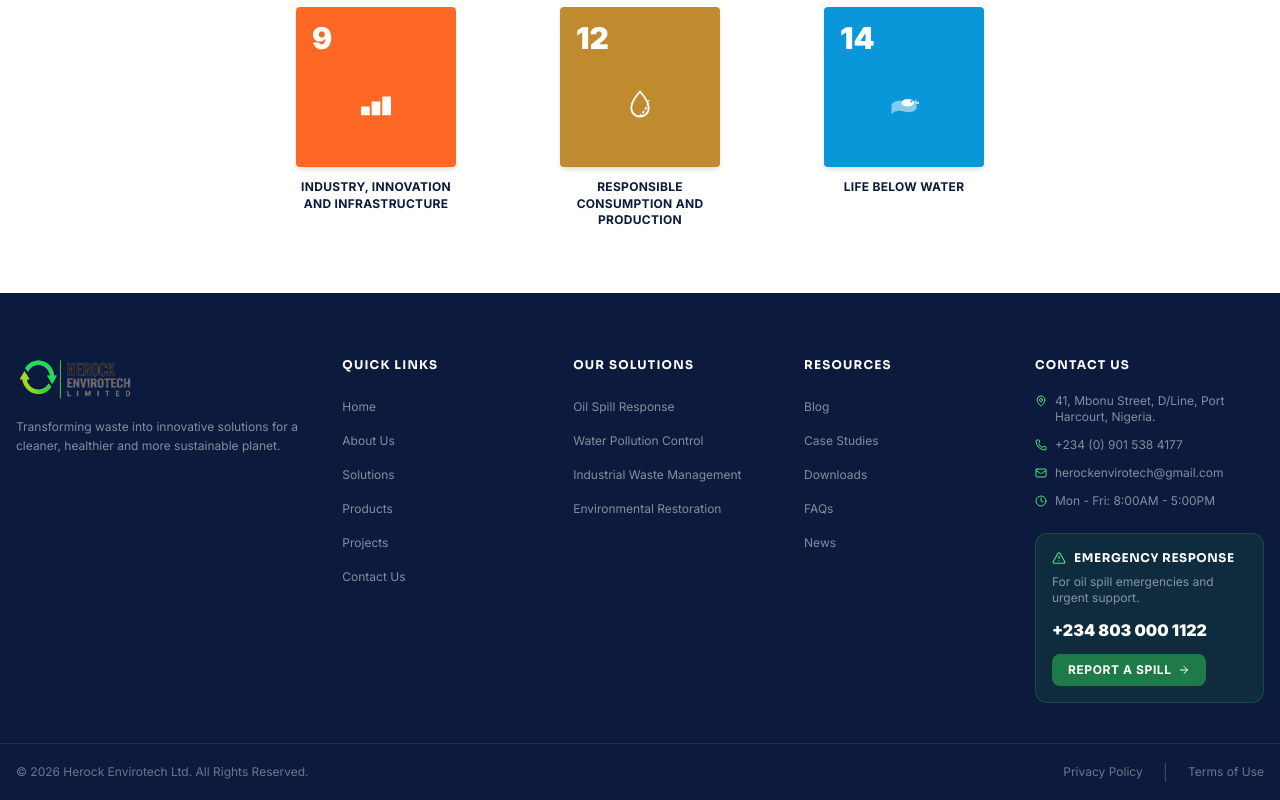
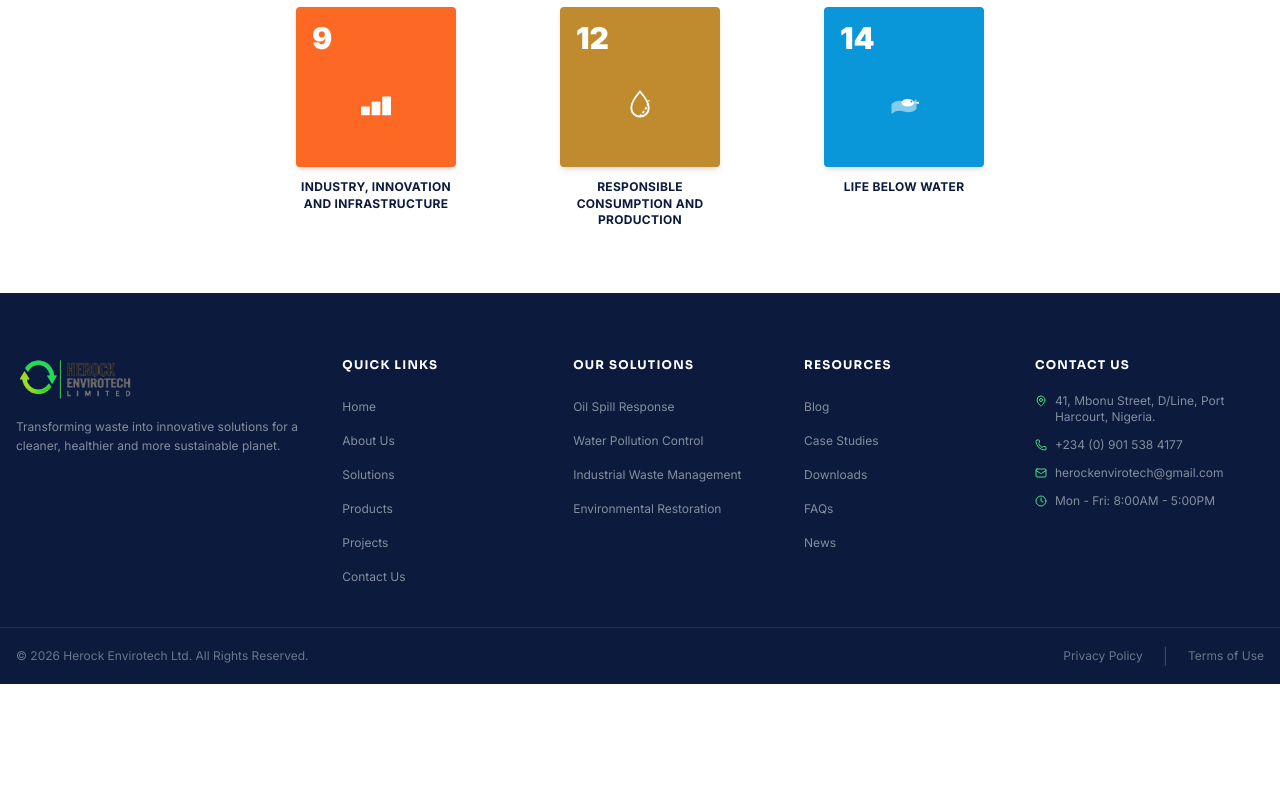
Before and after one commit to w-binatari/herock, a Next.js app: page / in a window 1280 px wide. Shown: the part 2880-3680 px from the top of the page. After the commit the page ends 3564 px from the top, so only its background shows below. Built offline with nearby package versions, Linux system fonts and the light colour scheme.

Commit message:
Remove emergency response block from footer sitewide
Co-authored-by: w-binatari <warioweibinatari@gmail.com>

```diff
--- a/src/components/Footer.tsx
+++ b/src/components/Footer.tsx
@@ -2,7 +2,7 @@
 
 import Link from "next/link";
 import Image from "next/image";
-import { MapPin, Phone, Mail, Clock, Share2, MessageCircle, Video, Instagram, Facebook, AlertTriangle, ArrowRight } from "lucide-react";
+import { MapPin, Phone, Mail, Clock } from "lucide-react";
 
 const footerLinks = {
   quickLinks: [
@@ -27,14 +27,6 @@ const footerLinks = {
     { label: "News", href: "/news" },
   ],
 };
-
-const socialLinks = [
-  { icon: <Share2 size={14} />, href: "#", label: "LinkedIn" },
-  { icon: <MessageCircle size={14} />, href: "#", label: "Twitter / X" },
-  { icon: <Video size={14} />, href: "#", label: "YouTube" },
-  { icon: <Instagram size={14} />, href: "#", label: "Instagram" },
-  { icon: <Facebook size={14} />, href: "#", label: "Facebook" },
-];
 
 export default function Footer() {
   return (
@@ -98,10 +90,10 @@ export default function Footer() {
             </ul>
           </div>
 
-          {/* Column 5 - Contact + Emergency */}
+          {/* Column 5 - Contact */}
           <div className="col-span-2 lg:col-span-1">
             <h4 className="text-white text-xs font-bold uppercase tracking-widest mb-5">Contact Us</h4>
-            <ul className="space-y-3 mb-6">
+            <ul className="space-y-3">
               <li className="flex items-start gap-2 text-white/50 text-xs">
                 <MapPin size={12} className="mt-0.5 flex-shrink-0 text-[#4ADE80]" />
                 <span>41, Mbonu Street, D/Line, Port Harcourt, Nigeria.</span>
@@ -119,22 +111,6 @@ export default function Footer() {
                 <span>Mon - Fri: 8:00AM - 5:00PM</span>
               </li>
             </ul>
-
-            {/* Emergency Box */}
-            <div className="bg-[#1E7A46]/20 border border-[#1E7A46]/40 rounded-xl p-4">
-              <div className="flex items-center gap-2 mb-2">
-                <AlertTriangle size={14} className="text-[#4ADE80]" />
-                <h5 className="text-white text-xs font-bold uppercase tracking-wider">Emergency Response</h5>
-              </div>
-              <p className="text-white/50 text-xs mb-3">For oil spill emergencies and urgent support.</p>
-              <p className="text-white font-black text-base mb-3">+234 803 000 1122</p>
-              <Link
-                href="/contact"
-                className="bg-[#1E7A46] hover:bg-green-500 text-white text-xs font-bold px-4 py-2 rounded-lg transition-colors flex items-center gap-1.5 w-fit uppercase tracking-wider"
-              >
-                Report a Spill <ArrowRight size={12} />
-              </Link>
-            </div>
           </div>
         </div>
       </div>
```
